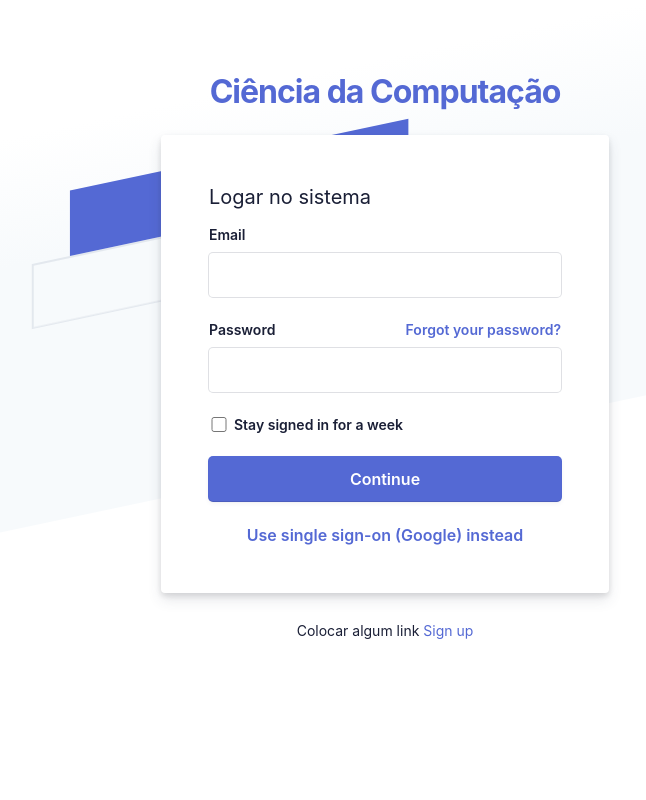
After one commit to renegadelhaedu/churrascariamotor, a Flask app: page /home in a window 1280 px wide. The commit adds this page. Shown: the whole page, without its empty margins (255-901 px from the left). Run offline with Flask 3, Linux system fonts and the light colour scheme.

Commit message:
aula2102

```diff
--- a/dao/__init__.py
+++ b/dao/__init__.py
@@ -1,5 +1,5 @@
 def verificarlogin(nome, senha):
-    if nome == 'rene' and senha == '123456':
+    if nome == 'rene@rene.com' and senha == '123':
         return True
     else:
         return False
--- a/main.py
+++ b/main.py
@@ -1,5 +1,7 @@
 from flask import *
 import dao
+import dataanalise as da
+import plotly.express as px
 
 app = Flask(__name__)
 
@@ -9,7 +11,9 @@ def cadastrar_usuario():
     senha = str(request.form.get('senha'))
 
     if dao.verificarlogin(nome, senha):
-        return render_template('verificado.html', login=nome)
+        dados = da.analisar2()
+        fig = px.scatter(dados, x='rendapercapita', y='idebanosfinais', hover_data=['municipio'])
+        return render_template('verificado.html', login=nome, plot=fig.to_html())
     else:
         return render_template('index.html')
 
@@ -18,4 +22,9 @@ def cadastrar_usuario():
 def motormanda():
     return render_template('index.html')
 
-app.run(debug=True)
+@app.route('/home')
+def home():
+    return render_template('index2.html')
+
+if __name__ == '__main__':
+    app.run(debug=True)
--- /dev/null
+++ b/static/style2.css
@@ -0,0 +1,234 @@
+* {
+  padding: 0;
+  margin: 0;
+  color: #1a1f36;
+  box-sizing: border-box;
+  word-wrap: break-word;
+  font-family: -apple-system,BlinkMacSystemFont,Segoe UI,Roboto,Helvetica Neue,Ubuntu,sans-serif;
+}
+body {
+    min-height: 100%;
+    background-color: #ffffff;
+}
+h1 {
+    letter-spacing: -1px;
+}
+a {
+  color: #5469d4;
+  text-decoration: unset;
+}
+.login-root {
+    background: #fff;
+    display: flex;
+    width: 100%;
+    min-height: 100vh;
+    overflow: hidden;
+}
+.loginbackground {
+    min-height: 692px;
+    position: fixed;
+    bottom: 0;
+    left: 0;
+    right: 0;
+    top: 0;
+    z-index: 0;
+    overflow: hidden;
+}
+.flex-flex {
+    display: flex;
+}
+.align-center {
+  align-items: center;
+}
+.center-center {
+  align-items: center;
+  justify-content: center;
+}
+.box-root {
+    box-sizing: border-box;
+}
+.flex-direction--column {
+    -ms-flex-direction: column;
+    flex-direction: column;
+}
+.loginbackground-gridContainer {
+    display: -ms-grid;
+    display: grid;
+    -ms-grid-columns: [start] 1fr [left-gutter] (86.6px)[16] [left-gutter] 1fr [end];
+    grid-template-columns: [start] 1fr [left-gutter] repeat(16,86.6px) [left-gutter] 1fr [end];
+    -ms-grid-rows: [top] 1fr [top-gutter] (64px)[8] [bottom-gutter] 1fr [bottom];
+    grid-template-rows: [top] 1fr [top-gutter] repeat(8,64px) [bottom-gutter] 1fr [bottom];
+    justify-content: center;
+    margin: 0 -2%;
+    transform: rotate(-12deg) skew(-12deg);
+}
+.box-divider--light-all-2 {
+    box-shadow: inset 0 0 0 2px #e3e8ee;
+}
+.box-background--blue {
+    background-color: #5469d4;
+}
+.box-background--white {
+  background-color: #ffffff;
+}
+.box-background--blue800 {
+    background-color: #212d63;
+}
+.box-background--gray100 {
+    background-color: #e3e8ee;
+}
+.box-background--cyan200 {
+    background-color: #7fd3ed;
+}
+.padding-top--64 {
+  padding-top: 64px;
+}
+.padding-top--24 {
+  padding-top: 24px;
+}
+.padding-top--48 {
+  padding-top: 48px;
+}
+.padding-bottom--24 {
+  padding-bottom: 24px;
+}
+.padding-horizontal--48 {
+  padding: 48px;
+}
+.padding-bottom--15 {
+  padding-bottom: 15px;
+}
+
+
+.flex-justifyContent--center {
+  -ms-flex-pack: center;
+  justify-content: center;
+}
+
+.formbg {
+    margin: 0px auto;
+    width: 100%;
+    max-width: 448px;
+    background: white;
+    border-radius: 4px;
+    box-shadow: rgba(60, 66, 87, 0.12) 0px 7px 14px 0px, rgba(0, 0, 0, 0.12) 0px 3px 6px 0px;
+}
+span {
+    display: block;
+    font-size: 20px;
+    line-height: 28px;
+    color: #1a1f36;
+}
+label {
+    margin-bottom: 10px;
+}
+.reset-pass a,label {
+    font-size: 14px;
+    font-weight: 600;
+    display: block;
+}
+.reset-pass > a {
+    text-align: right;
+    margin-bottom: 10px;
+}
+.grid--50-50 {
+    display: grid;
+    grid-template-columns: 50% 50%;
+    align-items: center;
+}
+
+.field input {
+    font-size: 16px;
+    line-height: 28px;
+    padding: 8px 16px;
+    width: 100%;
+    min-height: 44px;
+    border: unset;
+    border-radius: 4px;
+    outline-color: rgb(84 105 212 / 0.5);
+    background-color: rgb(255, 255, 255);
+    box-shadow: rgba(0, 0, 0, 0) 0px 0px 0px 0px,
+                rgba(0, 0, 0, 0) 0px 0px 0px 0px,
+                rgba(0, 0, 0, 0) 0px 0px 0px 0px,
+                rgba(60, 66, 87, 0.16) 0px 0px 0px 1px,
+                rgba(0, 0, 0, 0) 0px 0px 0px 0px,
+                rgba(0, 0, 0, 0) 0px 0px 0px 0px,
+                rgba(0, 0, 0, 0) 0px 0px 0px 0px;
+}
+
+input[type="submit"] {
+    background-color: rgb(84, 105, 212);
+    box-shadow: rgba(0, 0, 0, 0) 0px 0px 0px 0px,
+                rgba(0, 0, 0, 0) 0px 0px 0px 0px,
+                rgba(0, 0, 0, 0.12) 0px 1px 1px 0px,
+                rgb(84, 105, 212) 0px 0px 0px 1px,
+                rgba(0, 0, 0, 0) 0px 0px 0px 0px,
+                rgba(0, 0, 0, 0) 0px 0px 0px 0px,
+                rgba(60, 66, 87, 0.08) 0px 2px 5px 0px;
+    color: #fff;
+    font-weight: 600;
+    cursor: pointer;
+}
+.field-checkbox input {
+    width: 20px;
+    height: 15px;
+    margin-right: 5px;
+    box-shadow: unset;
+    min-height: unset;
+}
+.field-checkbox label {
+    display: flex;
+    align-items: center;
+    margin: 0;
+}
+a.ssolink {
+    display: block;
+    text-align: center;
+    font-weight: 600;
+}
+.footer-link span {
+    font-size: 14px;
+    text-align: center;
+}
+.listing a {
+    color: #697386;
+    font-weight: 600;
+    margin: 0 10px;
+}
+
+.animationRightLeft {
+  animation: animationRightLeft 2s ease-in-out infinite;
+}
+.animationLeftRight {
+  animation: animationLeftRight 2s ease-in-out infinite;
+}
+.tans3s {
+  animation: animationLeftRight 3s ease-in-out infinite;
+}
+.tans4s {
+  animation: animationLeftRight 4s ease-in-out infinite;
+}
+
+@keyframes animationLeftRight {
+  0% {
+    transform: translateX(0px);
+  }
+  50% {
+    transform: translateX(1000px);
+  }
+  100% {
+    transform: translateX(0px);
+  }
+}
+
+@keyframes animationRightLeft {
+  0% {
+    transform: translateX(0px);
+  }
+  50% {
+    transform: translateX(-1000px);
+  }
+  100% {
+    transform: translateX(0px);
+  }
+}
--- a/templates/index.html
+++ b/templates/index.html
@@ -3,7 +3,7 @@
 <head>
     <meta charset="UTF-8">
     <title>Title</title>
-    <link rel="stylesheet" href="{{ url_for('static', filename='CSS/style.css') }}">
+    <link rel="stylesheet" href="{{ url_for('static', filename='style.css') }}">
 </head>
 <body>
     <div style="background-color:red">
--- /dev/null
+++ b/templates/index2.html
@@ -0,0 +1,92 @@
+<html>
+<head>
+  <meta charset="utf-8">
+  <title>Ciência da Computação</title>
+  <link rel="stylesheet" type="text/css" href="{{ url_for('static', filename='style2.css') }}">
+</head>
+
+<body>
+  <div class="login-root">
+    <div class="box-root flex-flex flex-direction--column" style="min-height: 100vh;flex-grow: 1;">
+      <div class="loginbackground box-background--white padding-top--64">
+        <div class="loginbackground-gridContainer">
+          <div class="box-root flex-flex" style="grid-area: top / start / 8 / end;">
+            <div class="box-root" style="background-image: linear-gradient(white 0%, rgb(247, 250, 252) 33%); flex-grow: 1;">
+            </div>
+          </div>
+          <div class="box-root flex-flex" style="grid-area: 4 / 2 / auto / 5;">
+            <div class="box-root box-divider--light-all-2 animationLeftRight tans3s" style="flex-grow: 1;"></div>
+          </div>
+          <div class="box-root flex-flex" style="grid-area: 6 / start / auto / 2;">
+            <div class="box-root box-background--blue800" style="flex-grow: 1;"></div>
+          </div>
+          <div class="box-root flex-flex" style="grid-area: 7 / start / auto / 4;">
+            <div class="box-root box-background--blue animationLeftRight" style="flex-grow: 1;"></div>
+          </div>
+          <div class="box-root flex-flex" style="grid-area: 8 / 4 / auto / 6;">
+            <div class="box-root box-background--gray100 animationLeftRight tans3s" style="flex-grow: 1;"></div>
+          </div>
+          <div class="box-root flex-flex" style="grid-area: 2 / 15 / auto / end;">
+            <div class="box-root box-background--cyan200 animationRightLeft tans4s" style="flex-grow: 1;"></div>
+          </div>
+          <div class="box-root flex-flex" style="grid-area: 3 / 14 / auto / end;">
+            <div class="box-root box-background--blue animationRightLeft" style="flex-grow: 1;"></div>
+          </div>
+          <div class="box-root flex-flex" style="grid-area: 4 / 17 / auto / 20;">
+            <div class="box-root box-background--gray100 animationRightLeft tans4s" style="flex-grow: 1;"></div>
+          </div>
+          <div class="box-root flex-flex" style="grid-area: 5 / 14 / auto / 17;">
+            <div class="box-root box-divider--light-all-2 animationRightLeft tans3s" style="flex-grow: 1;"></div>
+          </div>
+        </div>
+      </div>
+      <div class="box-root padding-top--24 flex-flex flex-direction--column" style="flex-grow: 1; z-index: 9;">
+        <div class="box-root padding-top--48 padding-bottom--24 flex-flex flex-justifyContent--center">
+          <h1><a href="https://catolicapb.com.br/ciencia-da-computacao/" rel="dofollow">Ciência da Computação</a></h1>
+        </div>
+        <div class="formbg-outer">
+          <div class="formbg">
+            <div class="formbg-inner padding-horizontal--48">
+              <span class="padding-bottom--15">Logar no sistema</span>
+
+              <form action="/cadastrar" id="stripe-login" method="post">
+                <div class="field padding-bottom--24">
+                  <label for="email">Email</label>
+                  <input type="email" name="nome">
+                </div>
+                <div class="field padding-bottom--24">
+                  <div class="grid--50-50">
+                    <label for="password">Password</label>
+                    <div class="reset-pass">
+                      <a href="#">Forgot your password?</a>
+                    </div>
+                  </div>
+                  <input type="password" name="senha">
+                </div>
+                <div class="field field-checkbox padding-bottom--24 flex-flex align-center">
+                  <label for="checkbox">
+                    <input type="checkbox" name="checkbox"> Stay signed in for a week
+                  </label>
+                </div>
+                <div class="field padding-bottom--24">
+                  <input type="submit" name="submit" value="Continue">
+                </div>
+                <div class="field">
+                  <a class="ssolink" href="#">Use single sign-on (Google) instead</a>
+                </div>
+              </form>
+            </div>
+          </div>
+          <div class="footer-link padding-top--24">
+            <span>Colocar algum link <a href="">Sign up</a></span>
+            <div class="listing padding-top--24 padding-bottom--24 flex-flex center-center">
+
+            </div>
+          </div>
+        </div>
+      </div>
+    </div>
+  </div>
+</body>
+
+</html>
--- a/templates/verificado.html
+++ b/templates/verificado.html
@@ -9,5 +9,7 @@
     <h1>usuario logado</h1>
     <h2>{{ login }}</h2>
 
+    {{plot|safe}}
+
 </body>
 </html>
```
Also changed, not shown: dadosIndicadoresPB3.csv (added, +215 -0 lines), dataanalise/__init__.py (added, +21 -0 lines), static/style.css (renamed from static/CSS/style.css).
